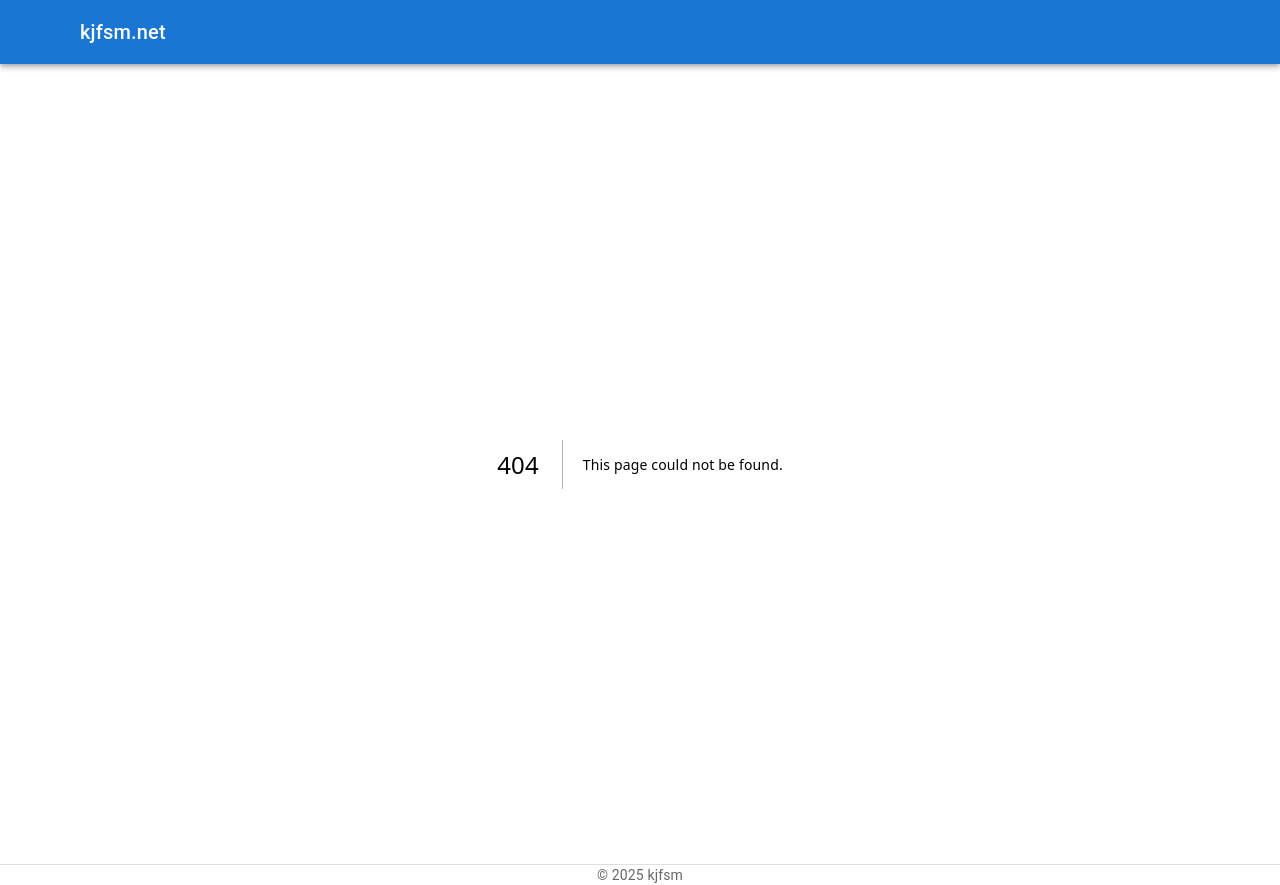
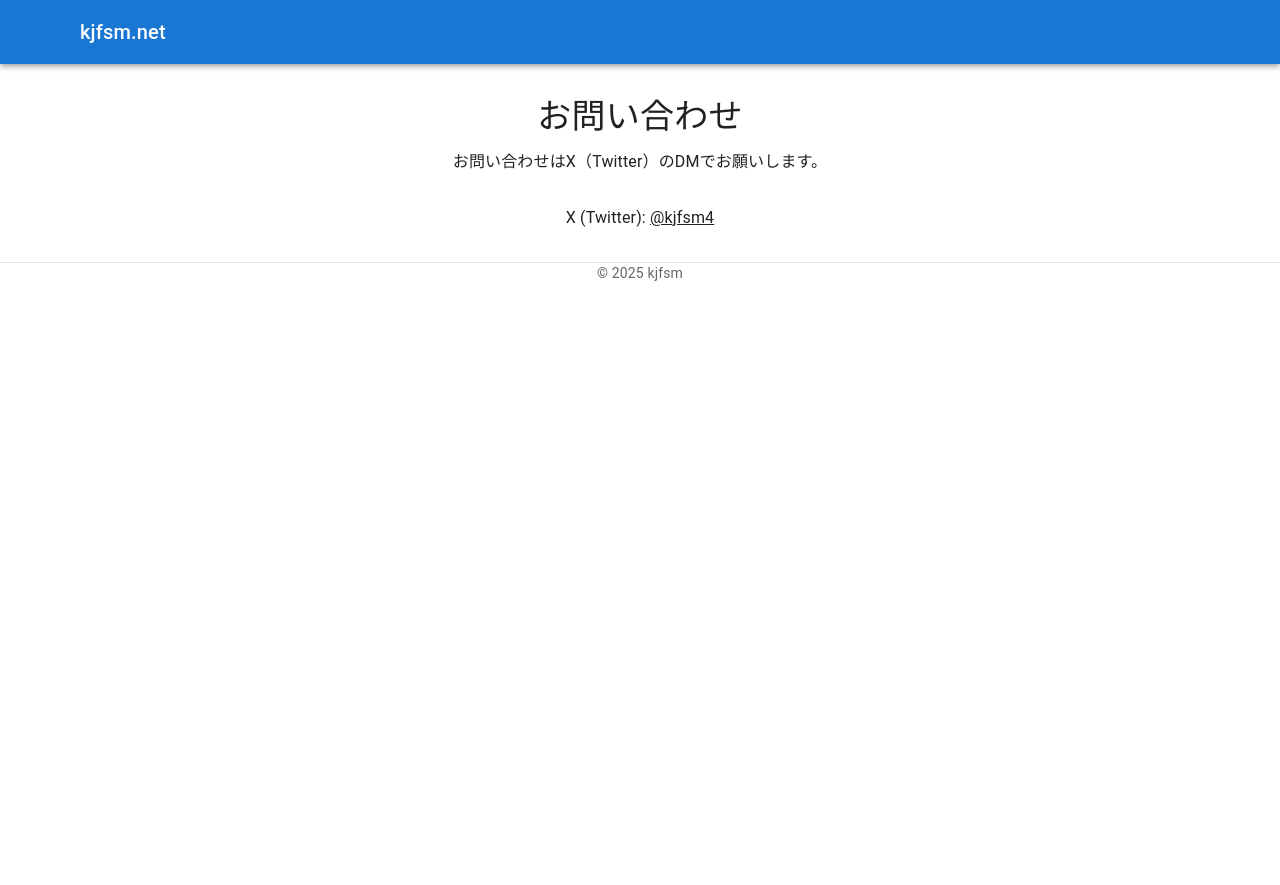
Before and after one commit to kjfsm/kjfsm.github.io, a Next.js app: page /contact in a window 1280 px wide. Before the commit this address had no page. After the commit the page ends 800 px from the top, so only its background shows below. Built offline with nearby package versions, Linux system fonts and the light colour scheme; some icons are missing; what @mui/material-nextjs would draw is missing.

Commit message:
feat: コンタクトページを追加

```diff
--- /dev/null
+++ b/src/app/contact/page.tsx
@@ -0,0 +1,38 @@
+"use client";
+import { Box, Container, Typography } from "@mui/material";
+
+export default function Contact() {
+  return (
+    <Container maxWidth="sm">
+      <Box
+        sx={{
+          my: 4,
+          display: "flex",
+          flexDirection: "column",
+          alignItems: "center",
+        }}
+      >
+        <Typography variant="h4" component="h1" gutterBottom>
+          お問い合わせ
+        </Typography>
+        <Typography variant="body1" sx={{ mb: 4, textAlign: "center" }}>
+          お問い合わせはX（Twitter）のDMでお願いします。
+        </Typography>
+
+        <Box sx={{ textAlign: "center" }}>
+          <Typography variant="body1">
+            X (Twitter):{" "}
+            <a
+              href="https://x.com/kjfsm4"
+              target="_blank"
+              rel="noopener noreferrer"
+              style={{ color: "inherit" }}
+            >
+              @kjfsm4
+            </a>
+          </Typography>
+        </Box>
+      </Box>
+    </Container>
+  );
+}
--- a/src/components/Drawer.tsx
+++ b/src/components/Drawer.tsx
@@ -1,4 +1,5 @@
 "use client";
+import ContactMailIcon from "@mui/icons-material/ContactMail";
 import EmojiPeopleIcon from "@mui/icons-material/EmojiPeople";
 import HomeIcon from "@mui/icons-material/Home";
 import MenuIcon from "@mui/icons-material/Menu";
@@ -26,6 +27,7 @@ export default function TemporaryDrawer() {
     { icon: <HomeIcon />, text: "ホーム", path: "/" },
     { icon: <EmojiPeopleIcon />, text: "自分について", path: "/about" },
     { icon: <WindowIcon />, text: "Windows", path: "/windows" },
+    { icon: <ContactMailIcon />, text: "お問い合わせ", path: "/contact" },
   ];
 
   const DrawerList = (
```
